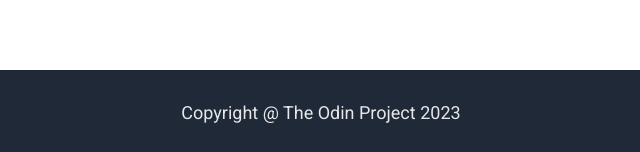
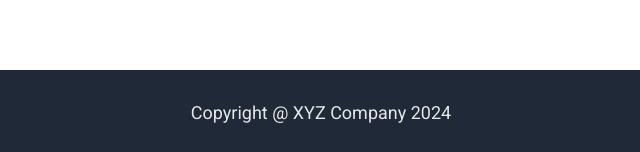
Before and after one commit to am1671/landing-page, a plain HTML site: page index.html in a window 1280 px wide. Shown: the part 2011-2163 px from the top of the page, 319-959 px from the left. Drawn offline with Linux system fonts and the light colour scheme.

Commit message:
Update index.html

```diff
--- a/index.html
+++ b/index.html
@@ -101,7 +101,7 @@
         </div>
       </div>
 
-      <div class="footer">Copyright @ The Odin Project 2023</div>
+      <div class="footer">Copyright @ XYZ Company 2024</div>
     </div>
   </body>
 </html>
```
